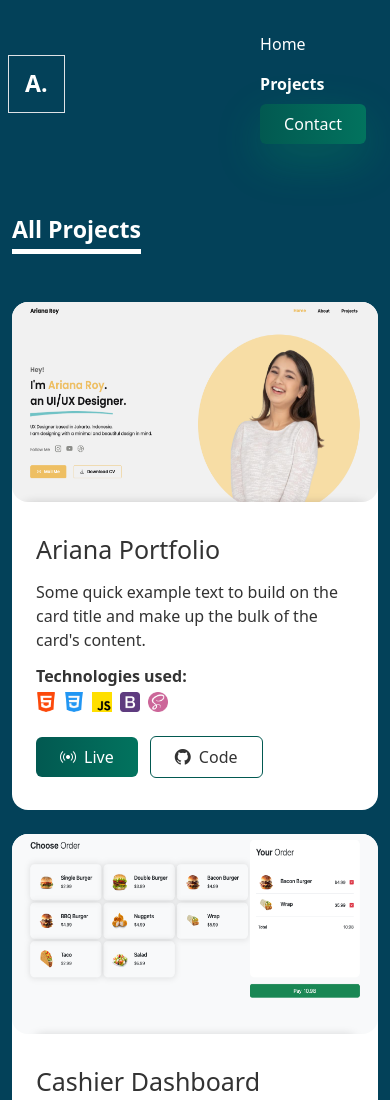
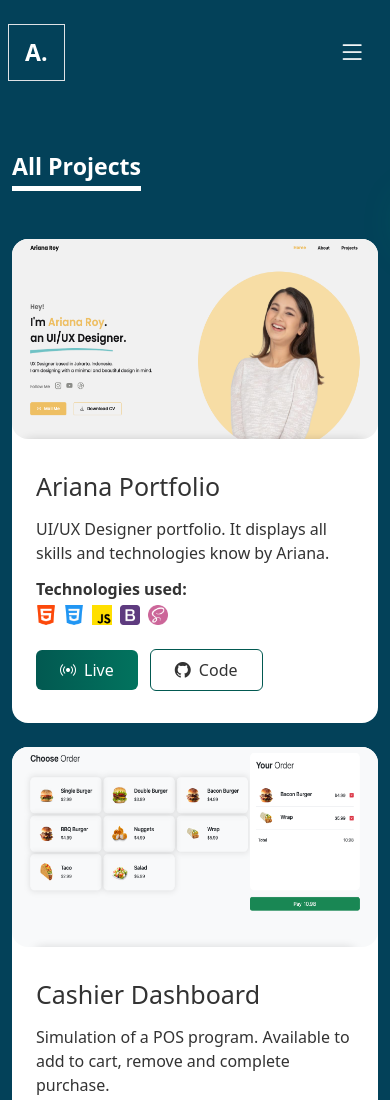
Before and after one commit to antoniocaraballo/MyPortfolio, a website: page projects.html in a window 390 px wide. Shown: the top 1100 px of the page. Drawn offline with nearby package versions, Linux system fonts and the light colour scheme.

Commit message:
Add descriptions to projects & add mobile navigation

```diff
--- a/app.js
+++ b/app.js
@@ -0,0 +1,13 @@
+const navMenu = document.querySelector("#nav-menu");
+
+function openNav() {
+  navMenu.style.left = "50%";
+  //   navMenu.style.visibility = "visible";
+  document.body.style.overflow = "hidden";
+}
+
+function closeNav() {
+  navMenu.style.left = "100%";
+  //   navMenu.style.visibility = "hidden";
+  document.body.style.overflow = "scroll";
+}
--- a/projects.html
+++ b/projects.html
@@ -22,19 +22,29 @@
         href="./index.html"
         >A.</a
       >
-      <div class="collapse-lg">
-        <div class="navbar-nav">
-          <a class="nav-link text-light me-4" href="./index.html">Home</a>
-          <a class="nav-link active text-light me-4" href="./projects.html"
+      <div id="nav-menu" class="p-3 p-lg-0">
+        <div class="navbar-nav gap-3">
+          <i class="bi bi-x fs-1 d-lg-none text-left" onclick="closeNav()"></i>
+          <a
+            class="nav-link active text-light me-lg-4 text-center"
+            href="./index.html"
+            >Home</a
+          >
+          <a
+            class="nav-link text-light me-lg-4 text-center"
+            href="./projects.html"
             >Projects</a
           >
           <a
-            class="nav-link text-light me-4 btn px-4 shadow-lg gradient-color"
+            class="nav-link text-light me-lg-4 btn px-4 shadow-lg gradient-color"
             href="./contact.html"
             >Contact</a
           >
         </div>
       </div>
+      <a class="text-light d-lg-none" onclick="openNav()">
+        <i class="bi bi-list me-4 fs-1"></i>
+      </a>
     </nav>
     <!-- Projects Section -->
     <section class="my-5">
@@ -57,8 +67,8 @@
             <div class="card-body p-4 my-2">
               <h5 class="card-title text-black">Ariana Portfolio</h5>
               <p class="card-text text-black my-3">
-                Some quick example text to build on the card title and make up
-                the bulk of the card's content.
+                UI/UX Designer portfolio. It displays all skills and
+                technologies know by Ariana.
               </p>
               <p class="fw-bold text-black lh-1 mb-2">Technologies used:</p>
               <div class="d-flex gap-2 mb-4">
@@ -91,8 +101,8 @@
             <div class="card-body p-4 my-2">
               <h5 class="card-title text-black">Cashier Dashboard</h5>
               <p class="card-text text-black my-3">
-                Some quick example text to build on the card title and make up
-                the bulk of the card's content.
+                Simulation of a POS program. Available to add to cart, remove
+                and complete purchase.
               </p>
               <p class="fw-bold text-black lh-1 mb-2">Technologies used:</p>
               <div class="d-flex gap-2 mb-4">
@@ -125,8 +135,7 @@
             <div class="card-body p-4 my-2">
               <h5 class="card-title text-black">Web Agency</h5>
               <p class="card-text text-black my-3">
-                Some quick example text to build on the card title and make up
-                the bulk of the card's content.
+                Full mobile responsive website for a Web Design agency.
               </p>
               <p class="fw-bold text-black lh-1 mb-2">Technologies used:</p>
               <div class="d-flex gap-2 mb-4">
@@ -158,8 +167,8 @@
             <div class="card-body p-4 my-2">
               <h5 class="card-title text-black">Fitness Website</h5>
               <p class="card-text text-black my-3">
-                Some quick example text to build on the card title and make up
-                the bulk of the card's content.
+                Website to demonstrate Front-End skills. Made completly with raw
+                CSS.
               </p>
               <p class="fw-bold text-black lh-1 mb-2">Technologies used:</p>
               <div class="d-flex gap-2 mb-4">
@@ -191,8 +200,8 @@
             <div class="card-body p-4 my-2">
               <h5 class="card-title text-black">Giftshop Website</h5>
               <p class="card-text text-black my-3">
-                Some quick example text to build on the card title and make up
-                the bulk of the card's content.
+                Website to demonstrate Front-End skills. Made completly with raw
+                CSS.
               </p>
               <p class="fw-bold text-black lh-1 mb-2">Technologies used:</p>
               <div class="d-flex gap-2 mb-4">
@@ -224,8 +233,8 @@
             <div class="card-body p-4 my-2">
               <h5 class="card-title text-black">Register & Login</h5>
               <p class="card-text text-black my-3">
-                Some quick example text to build on the card title and make up
-                the bulk of the card's content.
+                Basic login page with the ability to register. Used localhost to
+                simulate a data base.
               </p>
               <p class="fw-bold text-black lh-1 mb-2">Technologies used:</p>
               <div class="d-flex gap-2 mb-4">
@@ -256,10 +265,7 @@
             />
             <div class="card-body p-4 my-2">
               <h5 class="card-title text-black">Doordash Newsletter Email</h5>
-              <p class="card-text text-black my-3">
-                Some quick example text to build on the card title and make up
-                the bulk of the card's content.
-              </p>
+              <p class="card-text text-black my-3"></p>
               <p class="fw-bold text-black lh-1 mb-2">Technologies used:</p>
               <div class="d-flex gap-2 mb-4">
                 <img width="20px" src="./icons/html-5.png" alt="" />
@@ -287,10 +293,7 @@
             />
             <div class="card-body p-4 my-2">
               <h5 class="card-title text-black">Shopify Transactional Email</h5>
-              <p class="card-text text-black my-3">
-                Some quick example text to build on the card title and make up
-                the bulk of the card's content.
-              </p>
+              <p class="card-text text-black my-3"></p>
               <p class="fw-bold text-black lh-1 mb-2">Technologies used:</p>
               <div class="d-flex gap-2 mb-4">
                 <img width="20px" src="./icons/html-5.png" alt="" />
@@ -318,10 +321,7 @@
             />
             <div class="card-body p-4 my-2">
               <h5 class="card-title text-black">Priceline Promotional Email</h5>
-              <p class="card-text text-black my-3">
-                Some quick example text to build on the card title and make up
-                the bulk of the card's content.
-              </p>
+              <p class="card-text text-black my-3"></p>
               <p class="fw-bold text-black lh-1 mb-2">Technologies used:</p>
               <div class="d-flex gap-2 mb-4">
                 <img width="20px" src="./icons/html-5.png" alt="" />
@@ -350,8 +350,8 @@
             <div class="card-body p-4 my-2">
               <h5 class="card-title text-black">Rock, Paper, Scissors</h5>
               <p class="card-text text-black my-3">
-                Some quick example text to build on the card title and make up
-                the bulk of the card's content.
+                Console app that demonstrates the utility of loops and if
+                statements. Built using C#.
               </p>
               <p class="fw-bold text-black lh-1 mb-2">Technologies used:</p>
               <div class="d-flex gap-2 mb-4">
@@ -368,7 +368,6 @@
         </div>
       </div>
     </section>
-
     <!-- Footer -->
     <footer class="bg-dark py-5">
       <div class="container">
--- a/sass/main.scss
+++ b/sass/main.scss
@@ -4,6 +4,10 @@
 // * {
 //   outline: solid 1px red;
 // }
+
+body {
+  overflow-x: hidden;
+}
 
 .gradient-color {
   background: rgb(2, 89, 81);
@@ -61,3 +65,16 @@ input {
     width: 50%;
   }
 }
+
+@media (max-width: 992px) {
+  #nav-menu {
+    left: 100%;
+    position: fixed;
+    transition: left ease-in-out 0.2s;
+    background: $secondary;
+    height: 100vh;
+    width: 50%;
+    top: 0%;
+    z-index: 900;
+  }
+}
```
Also changed, not shown: contact.html (+15 -6 lines), index.html (+12 -8 lines), css/main.css, 2 other files.
